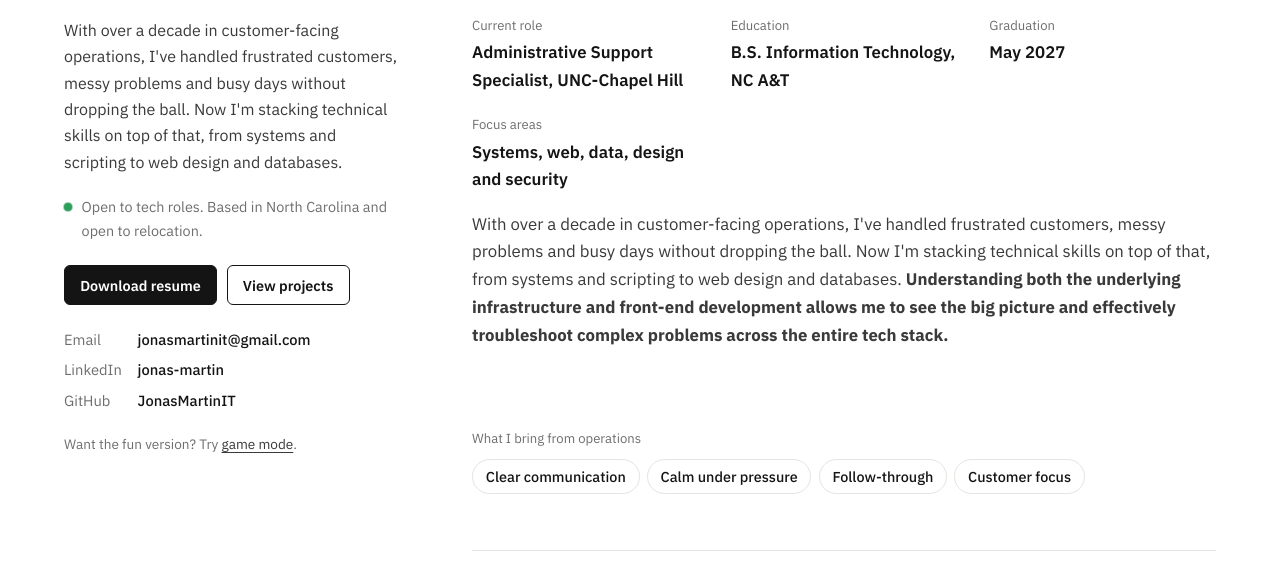
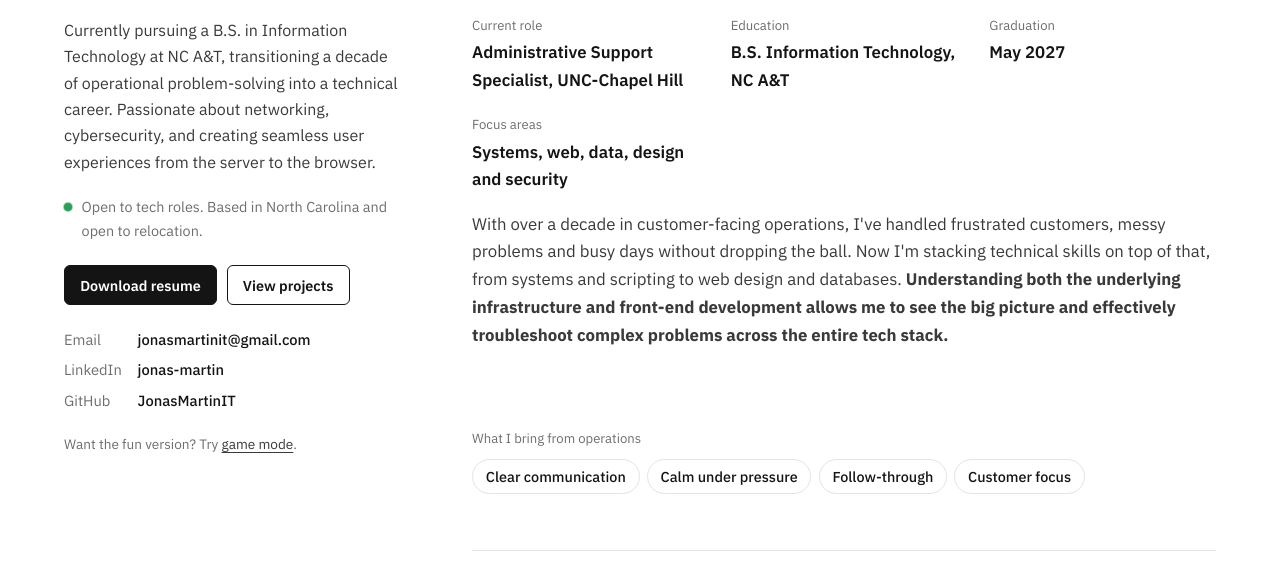
Before and after one commit to JonasMartinIT/jonasmartinit.github.io, a plain HTML site: page index.html in a window 1280 px wide. Shown: the part 218-800 px from the top of the page. Drawn offline with Linux system fonts and the light colour scheme.

Commit message:
Revise tagline for clarity on career goals
Updated tagline to reflect current educational pursuits and career transition.

```diff
--- a/index.html
+++ b/index.html
@@ -382,7 +382,7 @@ body.game .rewards li { font-size: .95rem; }
       <div>
         <h1><span class="p">Jonas Martin</span><span class="g">JONAS<br>MARTIN</span></h1>
         <p class="subtitle"><span class="p">IT Professional bridging systems administration, data, security, and web development.</span><span class="g">TECH QUEST</span></p>
-        <p class="tagline"><span class="p">With over a decade in customer-facing operations, I've handled frustrated customers, messy problems and busy days without dropping the ball. Now I'm stacking technical skills on top of that, from systems and scripting to web design and databases.</span><span class="g">IT student and career changer leveling up across tech: systems, web, data, design and security.</span></p>
+        <p class="tagline"><span class="p">Currently pursuing a B.S. in Information Technology at NC A&T, transitioning a decade of operational problem-solving into a technical career. Passionate about networking, cybersecurity, and creating seamless user experiences from the server to the browser.</span><span class="g">IT student and career changer leveling up across tech: systems, web, data, design and security.</span></p>
         <p class="status p"><span class="dot" aria-hidden="true"></span>Open to tech roles. Based in North Carolina and open to relocation.</p>
         <div class="actions">
           <a class="btn primary p" href="resume.pdf">Download resume</a>
```
